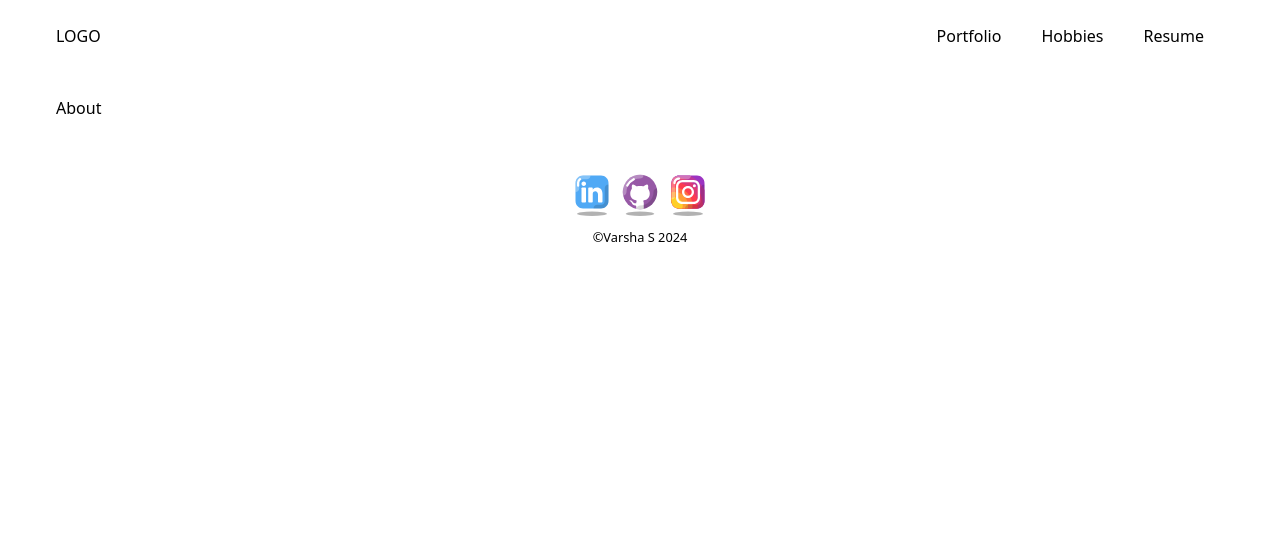
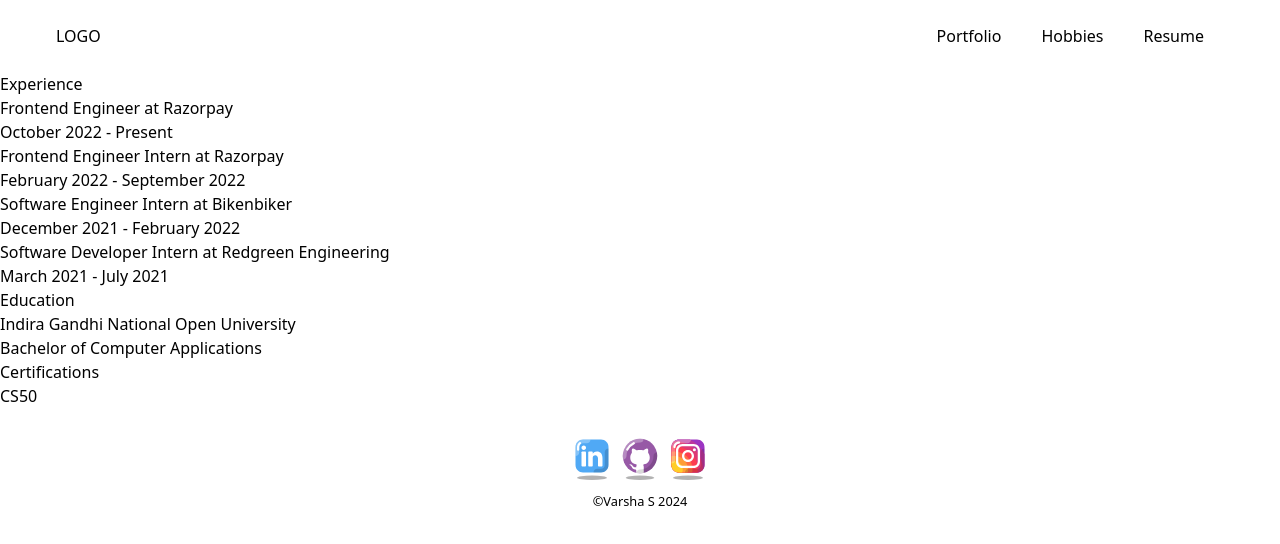
Before and after one commit to girlwhodrawsandstuff/girlwhodrawsandstuff.github.io, a React (Vite) app: page /#/resume in a window 1280 px wide. Shown: the top 544 px of the page. Built offline with nearby package versions, Linux system fonts and the light colour scheme.

Commit message:
feat: add resume experience

```diff
--- a/src/views/Resume.tsx
+++ b/src/views/Resume.tsx
@@ -1,5 +1,70 @@
 const Resume = () => {
-  return <div className="px-14 py-6">About</div>;
+  const experience = [
+    {
+      company: 'Razorpay',
+      title: 'Frontend Engineer',
+      duration: 'October 2022 - Present',
+    },
+    {
+      company: 'Razorpay',
+      title: 'Frontend Engineer Intern',
+      duration: 'February 2022 - September 2022',
+    },
+    {
+      company: 'Bikenbiker',
+      title: 'Software Engineer Intern',
+      duration: 'December 2021 - February 2022',
+    },
+    {
+      company: 'Redgreen Engineering',
+      title: 'Software Developer Intern',
+      duration: 'March 2021 - July 2021',
+    },
+  ];
+
+  const education = {
+    school: 'Indira Gandhi National Open University',
+    degree: 'Bachelor of Computer Applications',
+  };
+
+  const certifications = [
+    {
+      name: 'CS50',
+      provider: 'Harvard University',
+      duration: 'June 2020 - December 2020',
+    },
+  ];
+
+  return (
+    <>
+      <h2>Experience</h2>
+      <article className="">
+        {experience.map((job, index) => (
+          <div key={index}>
+            <h3>
+              {job.title} at {job.company}
+            </h3>
+            <p>{job.duration}</p>
+          </div>
+        ))}
+      </article>
+
+      <h2>Education</h2>
+      <article className="">
+        <h3>{education.school}</h3>
+        <p>{education.degree}</p>
+      </article>
+
+      <h2>Certifications</h2>
+      <article className="">
+        {certifications.map((cert, index) => (
+          <div key={index}>
+            <h3>{cert.name}</h3>
+          </div>
+        ))}
+      </article>
+    </>
+  );
 };
 
 export default Resume;
```
